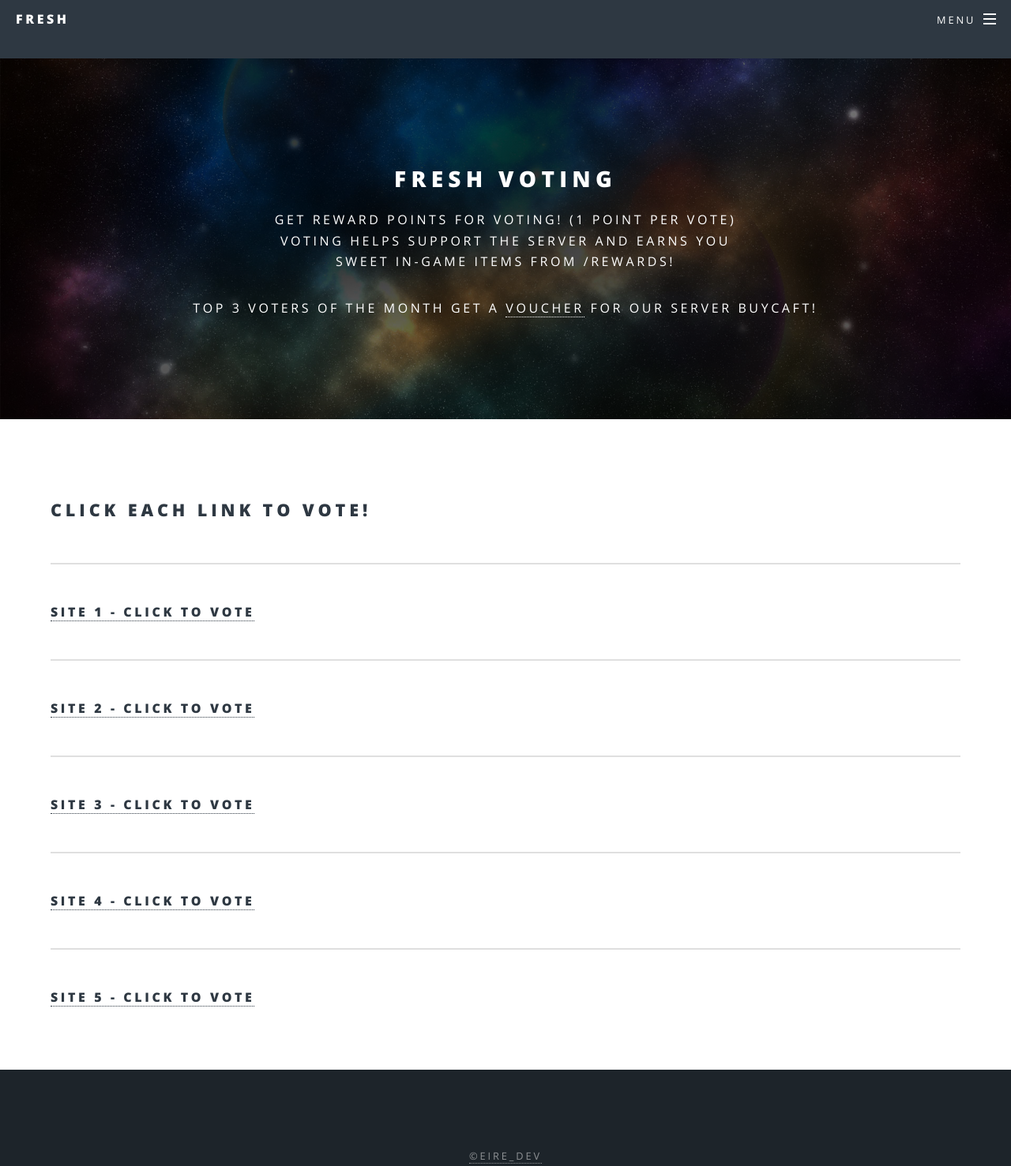
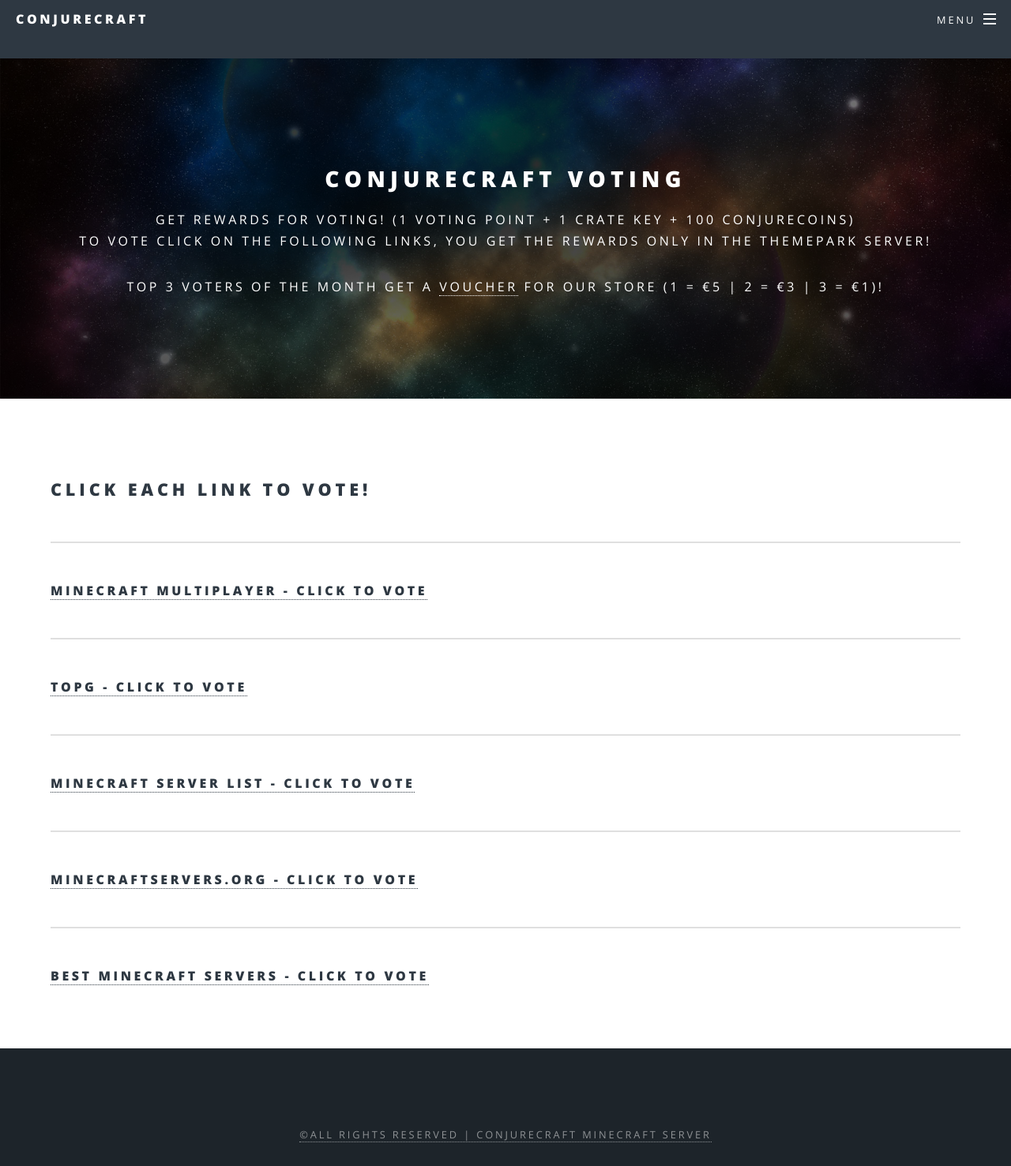
Before and after one commit to SkyAcademy/conjurecraft.nl, a plain HTML site: page vote.html in a window 1280 px wide. Shown: the top 1477 px of the page at 79% size. Drawn offline with nearby package versions, Linux system fonts and the light colour scheme.

Commit message:
Update vote.html

```diff
--- a/vote.html
+++ b/vote.html
@@ -1,11 +1,7 @@
 <!DOCTYPE HTML>
-<!--
-BY EIRE_Dev | Website:https://minecog.com | Discord:https://discordapp.com/invite/tdVBxzq
--->
 <html>
-
-<head>
-		<title>Fresh - Voting</title>
+	<head>
+		<title>ConjureCraft - Voting</title>
 		<meta charset="utf-8" />->
 		<link rel="stylesheet" href="web/fresh/css/main.css" />
 		<style>
@@ -24,7 +20,7 @@ BY EIRE_Dev | Website:https://minecog.com | Discord:https://discordapp.com/invit
 
 				<!-- Header -->
 					<header id="header">
-						<h1><a href="index.html">Fresh</a></h1>
+						<h1><a href="index.html">ConjureCraft</a></h1>
 						<nav id="nav">
 							<ul>
 								<li class="special">
@@ -33,13 +29,11 @@ BY EIRE_Dev | Website:https://minecog.com | Discord:https://discordapp.com/invit
 										<ul>
 											<!-- Links | link 2, 4 and link 8 will open in a new tab change this by adding or removing the: target="_blank" -->
 											<li><a href="index.html">Home</a></li>
-											<li><a href="#" target="_blank">Forums</a></li>
-											<li><a href="vote.html">Vote</a></li>
-											<li><a href="https://discordapp.com/invite/tdVBxzq" target="_blank">Discord</a></li>
-											<li><a href="#">Bans</a></li>
-											<li><a href="#">link 5</a></li>
-											<li><a href="#">Link 6</a></li>
-											<li><a href="" target="_blank">Link 8</a></li>
+											<li><a href="https://winkel.conjurecraft.nl" target="_blank">Webshop</a></li>
+											<li><a href="vote.html" target="_blank">Vote</a></li>
+											<li><a href="https://discord.conjurecraft.nl" target="_blank">Discord</a></li>
+											<li><a href="https://www.youtube.com/channel/UCQykbfafdQgPGX9uXNq12Ww" target="_blank">YouTube</a></li>
+											<li><a href="https://instagram.com/conjurecraft.nl" target="_blank">Instagram</a></li>
 										</ul>
 									</div>
 								</li>
@@ -50,10 +44,10 @@ BY EIRE_Dev | Website:https://minecog.com | Discord:https://discordapp.com/invit
 				<!-- Main -->
 					<article id="main">
 						<header>
-							<h2>Fresh Voting</h2>
-							<p>Get Reward Points for voting! (1 point per vote) <br>
-							Voting helps support the server and earns you <br>sweet in-game items from /rewards!</p>
-							<p>Top 3 voters of the month get a <a href="#" target="_blank">Voucher</a> for our server buycaft!</li>
+							<h2>ConjureCraft Voting</h2>
+							<p>Get rewards for voting! (1 Voting Point + 1 Crate Key + 100 ConjureCoins)<br>
+							To vote click on the following links, you get the rewards only in the themepark server!</p>
+							<p>Top 3 voters of the month get a <a href="#" target="_blank">Voucher</a> for our store (1 = €5 | 2 = €3 | 3 = €1)!</li>
 						</header>
 						<section class="wrapper style5">
 							<div class="inner">
@@ -61,28 +55,28 @@ BY EIRE_Dev | Website:https://minecog.com | Discord:https://discordapp.com/invit
 
 								<hr />
 
-								<h4 style="cursor: pointer;" onClick="document.getElementById('frame1').parentNode.style.display=''"><a>Site 1 - Click to Vote</a></h4>
-								<div style="display:none;"><iframe style="width: 100%; height: 500px;" id="frame1" src="#"></iframe></div>
+								<h4 style="cursor: pointer;" onClick="document.getElementById('frame1').parentNode.style.display=''"><a>Minecraft Multiplayer - Click to Vote</a></h4>
+								<div style="display:none;"><iframe style="width: 100%; height: 500px;" id="frame1" src="https://minecraft-mp.com/server/212099/vote/"></iframe></div>
 
 								<hr />
 
-								<h4 style="cursor: pointer;" onClick="document.getElementById('frame2').parentNode.style.display=''"><a>Site 2 - Click to Vote</a></h4>
-								<div style="display:none;"><iframe style="width: 100%; height: 500px;" id="frame2" src="#"></iframe></div>
+								<h4 style="cursor: pointer;" onClick="document.getElementById('frame2').parentNode.style.display=''"><a>TopG - Click to Vote</a></h4>
+								<div style="display:none;"><iframe style="width: 100%; height: 500px;" id="frame2" src="https://topg.org/Minecraft/in-505019"></iframe></div>
 
 								<hr />
 
-								<h4 style="cursor: pointer;" onClick="document.getElementById('frame3').parentNode.style.display=''"><a>Site 3 - Click to Vote</a></h4>
-								<div style="display:none;"><iframe style="width: 100%; height: 500px;" id="frame3" src="#"></iframe></div>
+								<h4 style="cursor: pointer;" onClick="document.getElementById('frame3').parentNode.style.display=''"><a>Minecraft Server List - Click to Vote</a></h4>
+								<div style="display:none;"><iframe style="width: 100%; height: 500px;" id="frame3" src="https://minecraft-server-list.com/server/443824/vote/"></iframe></div>
 
 								<hr />
 
-								<h4 style="cursor: pointer;" onClick="document.getElementById('frame4').parentNode.style.display=''"><a>Site 4 - Click to Vote</a></h4>
-								<div style="display:none;"><iframe style="width: 100%; height: 500px;" id="frame4" src="#"></iframe></div>
+								<h4 style="cursor: pointer;" onClick="document.getElementById('frame4').parentNode.style.display=''"><a>MinecraftServers.org - Click to Vote</a></h4>
+								<div style="display:none;"><iframe style="width: 100%; height: 500px;" id="frame4" src="https://minecraftservers.org/server/528856"></iframe></div>
 
 								<hr />
 
-								<h4 style="cursor: pointer;" onClick="document.getElementById('frame5').parentNode.style.display=''"><a>Site 5 - Click to Vote</a></h4>
-								<div style="display:none;"><iframe style="width: 100%; height: 500px;" id="frame5" src="#"></iframe></div>
+								<h4 style="cursor: pointer;" onClick="document.getElementById('frame5').parentNode.style.display=''"><a>Best Minecraft Servers - Click to Vote</a></h4>
+								<div style="display:none;"><iframe style="width: 100%; height: 500px;" id="frame5" src="https://minecraft-server.net/vote/ConjureCraft/"></iframe></div>
 
 							</div>
 						</section>
@@ -91,7 +85,7 @@ BY EIRE_Dev | Website:https://minecog.com | Discord:https://discordapp.com/invit
 				<!-- Footer -->
 					<footer id="footer">
 						<ul class="copyright">
-							<a href="https://minecog.com">&copy;EIRE_Dev</a>
+							<a href="">&copy;All rights reserved | ConjureCraft Minecraft Server</a>
 						</ul>
 					</footer>
 
```
